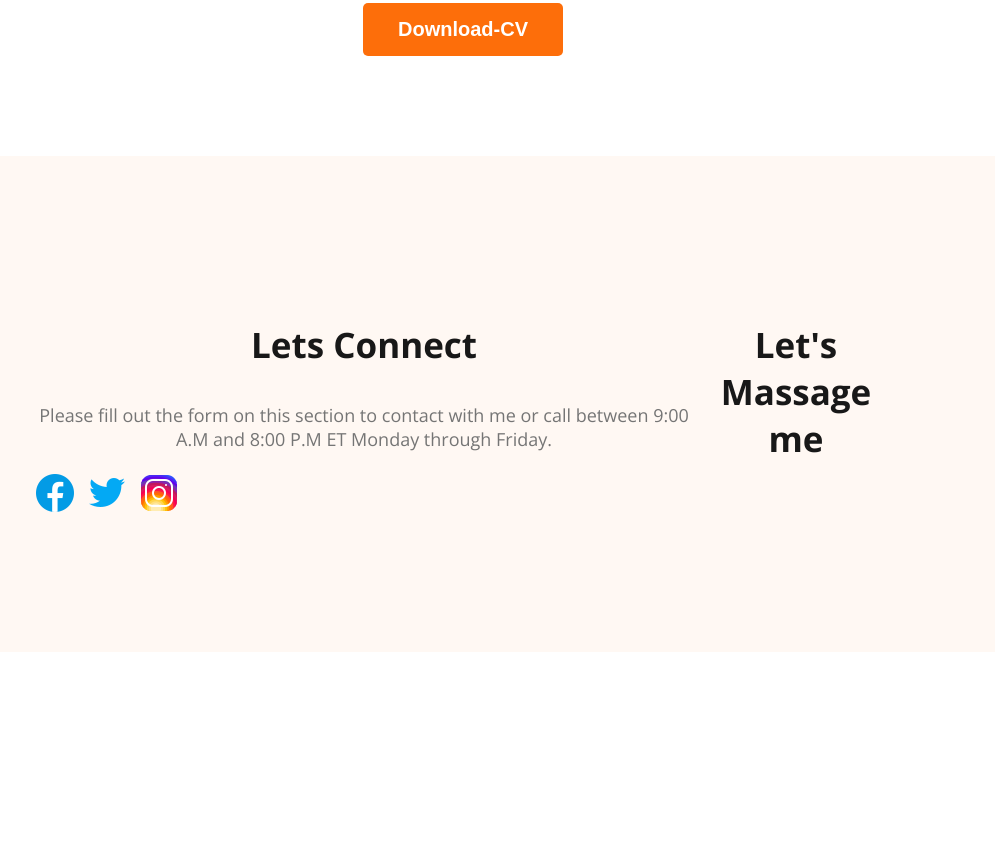
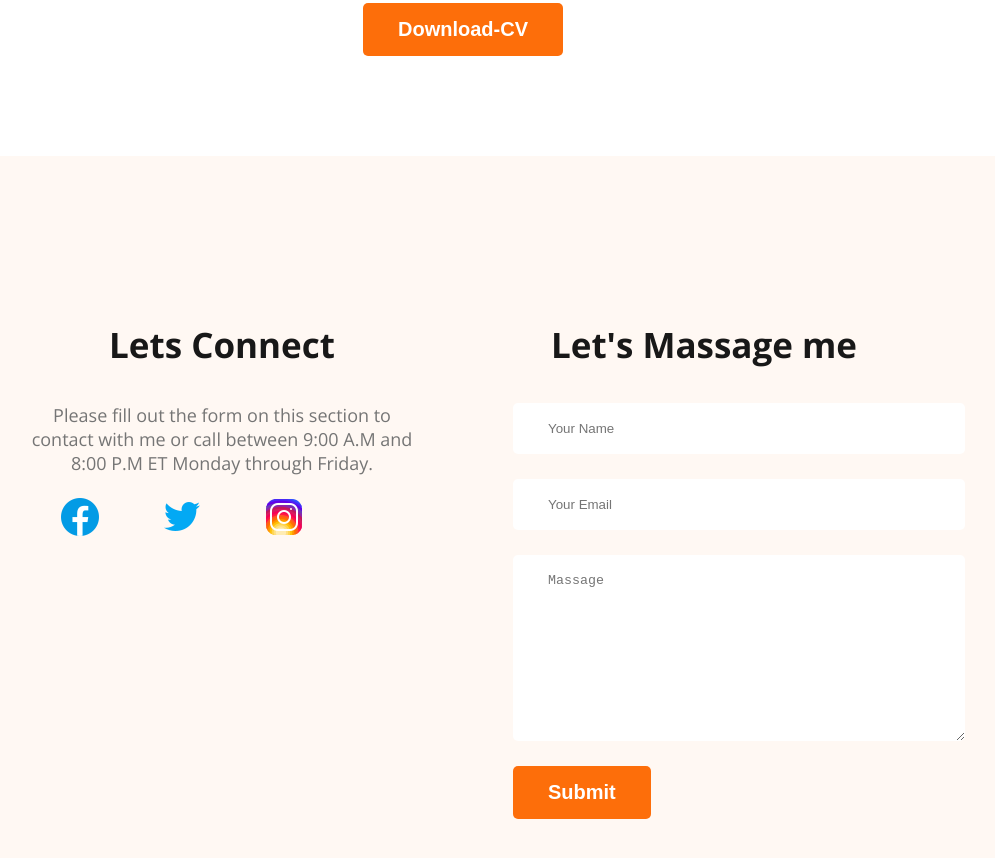
Before and after one commit to shakilawd/webdeveloper-portfolio, a plain HTML site: page index.html in a window 1280 px wide. Shown: the part 3093-3951 px from the top of the page, without its empty margins (177-1172 px from the left). Before the commit the page ends 3753 px from the top, so only its background shows below. Drawn offline with nearby package versions, Linux system fonts and the light colour scheme.

Commit message:
finished footer section with contact form

```diff
--- a/index.html
+++ b/index.html
@@ -169,6 +169,13 @@
     </div>
     <div class="footer-column">
         <h3 class="section-title">Let's Massage me</h3>
+        <form class="contact" action="">
+            <input type="text" placeholder="Your Name">
+            <input type="email" name="" placeholder="Your Email"
+            id="">
+            <textarea name="" placeholder="Massage" id="" cols="30" rows="10"></textarea>
+            <input class="btn-primary" type="submit" value="Submit">
+        </form>
     </div>
 </footer>
 </body>
--- a/styles/portfolio.css
+++ b/styles/portfolio.css
@@ -168,7 +168,26 @@ main section{
 /* footer style */
 footer{
     display: flex;
+    gap: 100px;
     background: #FFF8F3;
     margin-top: 100px;
     padding: 130px 200px;
 }
+.footer-column{
+    width: 50%;
+}
+.social-links a{
+    margin: 25px;
+}
+.contact input[type="text"], .contact input[type="email"],
+textarea{
+    display: block;
+    margin-bottom: 25px;
+    padding: 18px 35px;
+    color: #757575;
+    border-radius: 5px;
+    background: #FFF;
+    border: 0;
+    width: 100%;
+
+}
```
